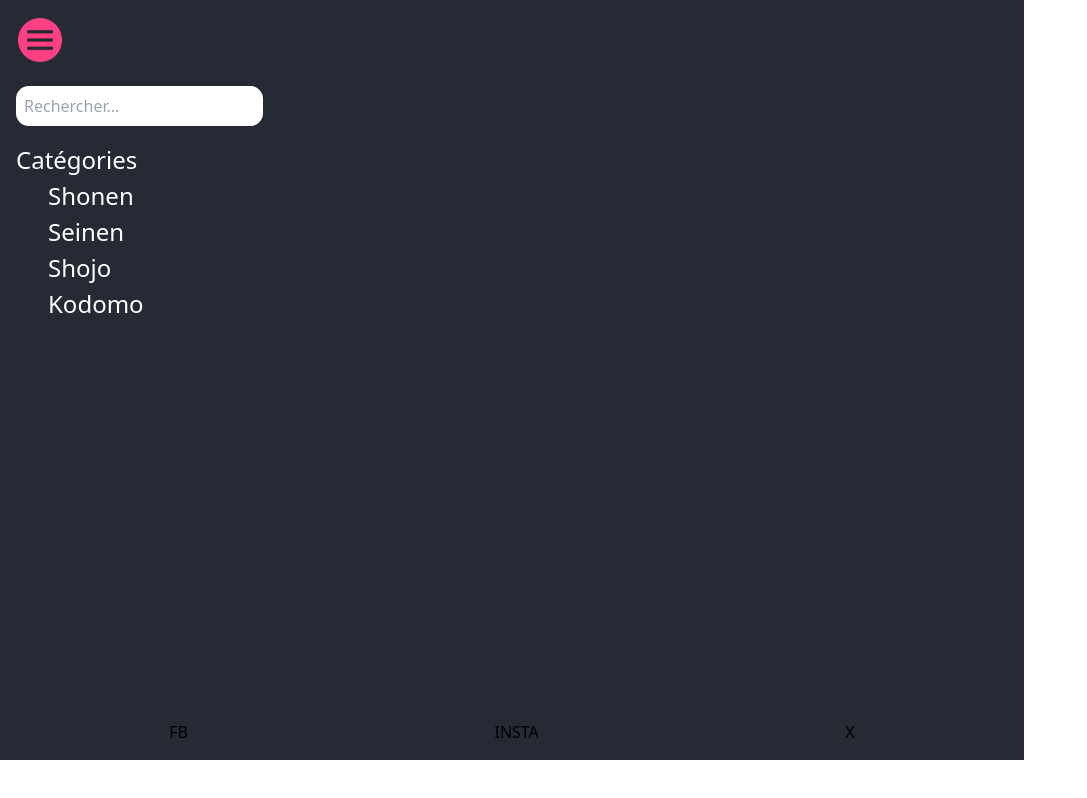
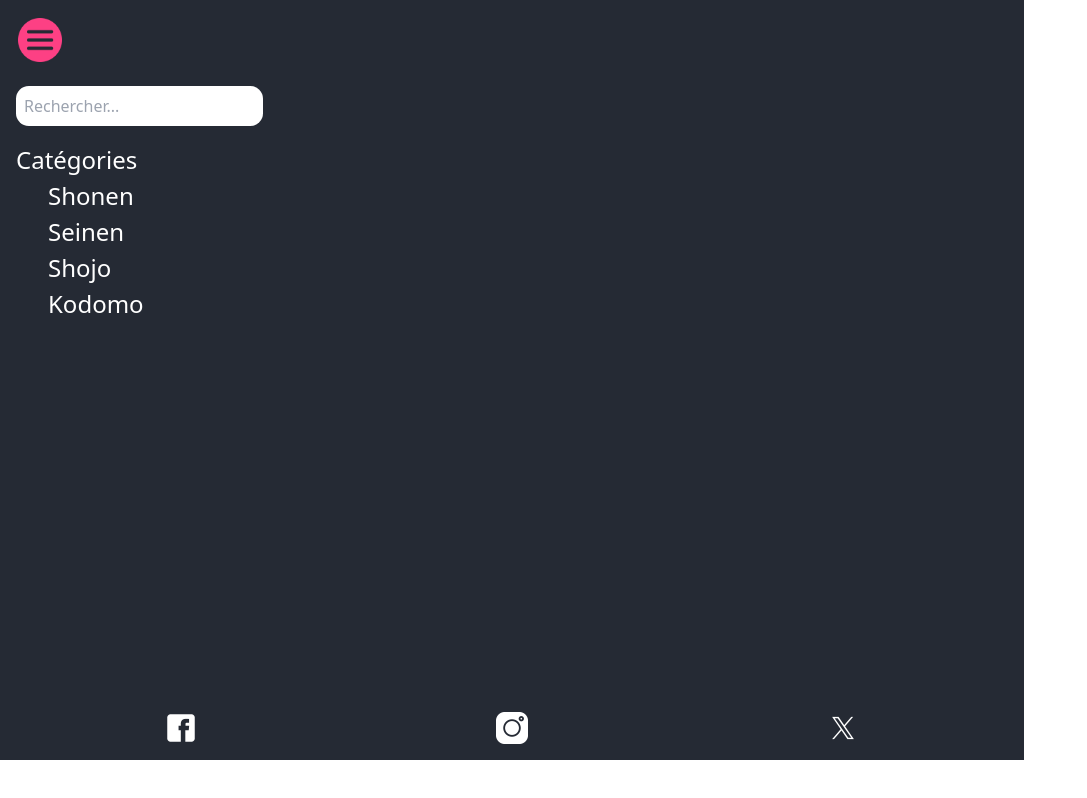
Before and after one commit to Amine03824/manga-sama-front, a React (Vite) app: page / in a window 1280 px wide. Shown: the whole page, without its empty margins (0-1087 px from the left). Built offline with nearby package versions, Linux system fonts and the light colour scheme.

Commit message:
Add some socials logo

```diff
--- a/src/components/Menu/Menu.scss
+++ b/src/components/Menu/Menu.scss
@@ -40,9 +40,12 @@
   &__socials {
     display: flex;
     justify-content: space-around;
+
+    &-icon {
+      width: 2rem;
+    }
   }
 }
-
 .nav {
   &__categories-button {
     background-color: transparent;
--- a/src/components/Menu/Menu.tsx
+++ b/src/components/Menu/Menu.tsx
@@ -33,13 +33,13 @@ function Menu() {
 
       <div className="home-menu__socials">
         <a href="/" className="home-menu__socials-icon">
-          FB
+          <img src="/assets/icons/facebook.png" alt="facebook logo" />
         </a>
         <a href="/" className="home-menu__socials-icon">
-          INSTA
+          <img src="/assets/icons/instagram.png" alt="instagram logo" />
         </a>
         <a href="/" className="home-menu__socials-icon">
-          X
+          <img src="/assets/icons/twitter.png" alt="x logo" />
         </a>
       </div>
     </div>
```
Also changed, not shown: public/assets/icons/instagram.png (added), public/assets/icons/twitter.png (added).
